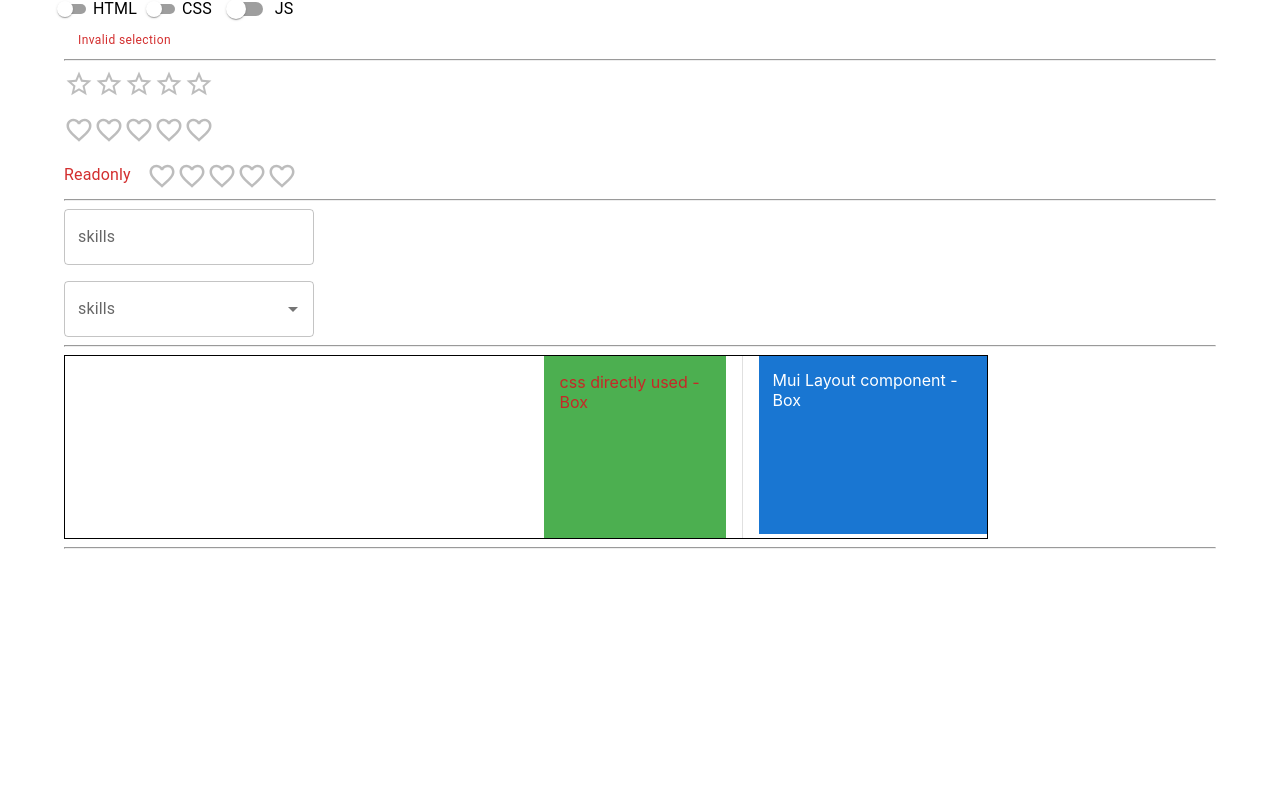
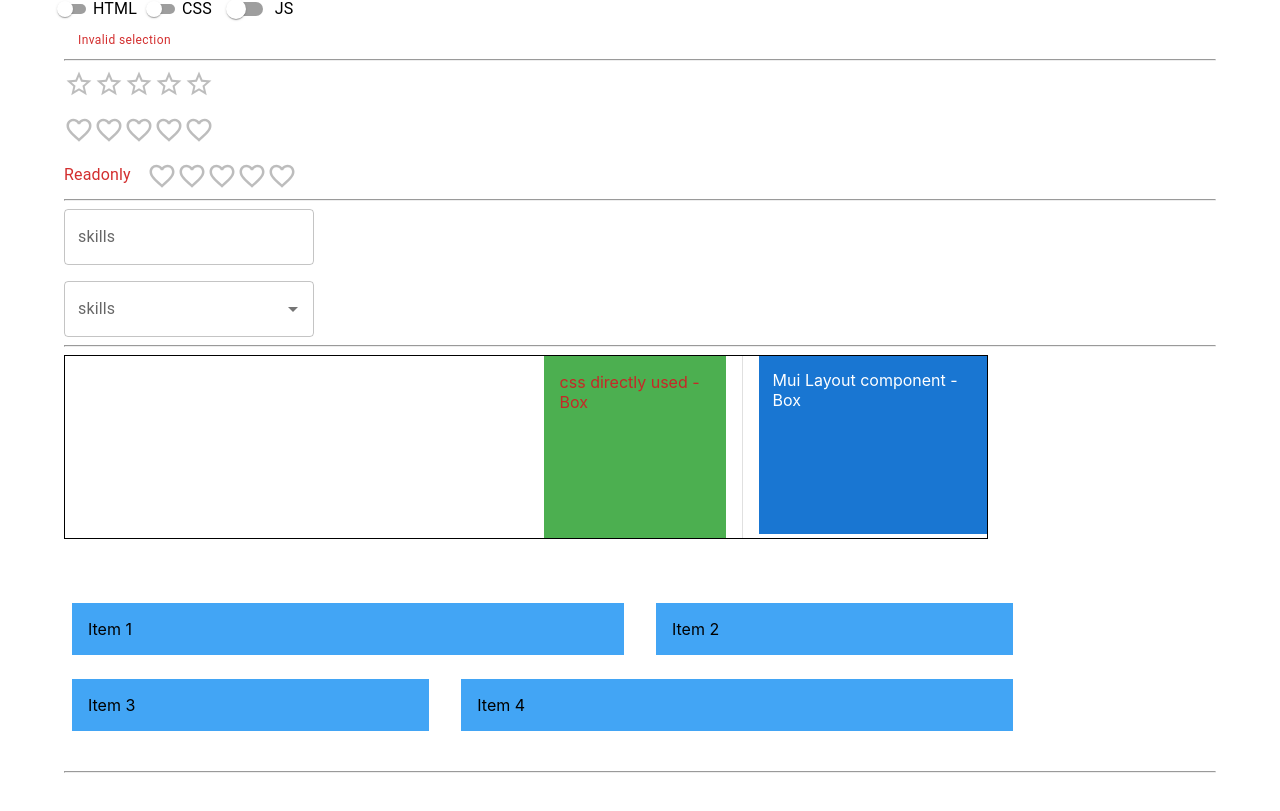
Before and after one commit to ajaydewangan1100/material_ui, a React (Create React App) app: page / in a window 1280 px wide. Shown: the part 2419-3230 px from the top of the page. Before the commit the page ends 3040 px from the top, so only its background shows below. Built offline with nearby package versions, Linux system fonts and the light colour scheme.

Commit message:
Grid- layout component added

```diff
--- a/src/components/MuiLayout.tsx
+++ b/src/components/MuiLayout.tsx
@@ -1,7 +1,8 @@
-import { Box, Stack, Divider } from "@mui/material";
+import { Box, Stack, Divider, Grid } from "@mui/material";
 
 export const MuiLayout = () => {
   return (
+    <>
       <Stack
         sx={{ border: "1px solid", width: "80%" }}
         direction="row-reverse"
@@ -37,5 +38,29 @@ export const MuiLayout = () => {
           css directly used - Box
         </Box>
       </Stack>
+      {/* Grid component - video 16 */}
+      <Grid container my={4} p={1} rowSpacing={3} columnSpacing={4}>
+        <Grid item xs="auto" md={6}>
+          <Box bgcolor="primary.light" p={2}>
+            Item 1
+          </Box>
+        </Grid>
+        <Grid item xs={12} md={4}>
+          <Box bgcolor="primary.light" p={2}>
+            Item 2
+          </Box>
+        </Grid>
+        <Grid item xs={12} md={4}>
+          <Box bgcolor="primary.light" p={2}>
+            Item 3
+          </Box>
+        </Grid>
+        <Grid item xs={12} md={6}>
+          <Box bgcolor="primary.light" p={2}>
+            Item 4
+          </Box>
+        </Grid>
+      </Grid>
+    </>
   );
 };
```
Also changed, not shown: 1 other file (tests, documents, lock files or other folders). Lines whose indentation alone changed are shown as unchanged.
